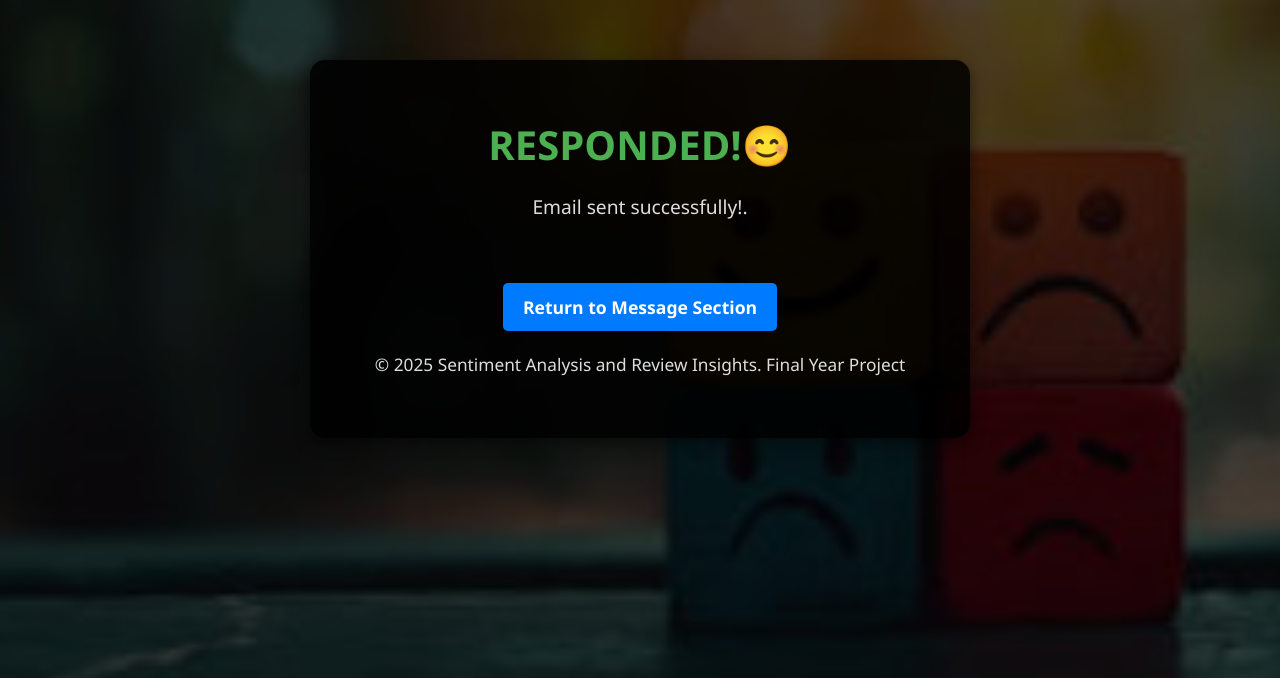
After one commit to dheenarocky/sentiment_feedback_analysis_for_online_reviews, a Flask app: page /email_success in a window 1280 px wide. The commit adds this page. Shown: the top 678 px of the page. Run offline with Flask 2, Linux system fonts and the light colour scheme.

Commit message:
Add email templates for message replies and success notifications; include styling and structure

```diff
--- a/app.py
+++ b/app.py
@@ -10,9 +10,12 @@ import joblib
 from textblob import TextBlob
 import pytz
 from collections import Counter
+import smtplib
 from nltk.corpus import stopwords
 from nltk.tokenize import word_tokenize
 from sklearn.feature_extraction.text import TfidfVectorizer
+from dotenv import load_dotenv
+
 app = Flask(__name__)
 app.secret_key = 'hellomyproject'
 app.config['SQLALCHEMY_DATABASE_URI'] = 'sqlite:///contact_messages.db'
@@ -28,6 +31,7 @@ with app.app_context():
 UPLOAD_FOLDER = 'uploads'
 ALLOWED_EXTENSIONS = {'csv','txt', 'pdf', 'png', 'jpg', 'jpeg', 'gif'}
 app.config['UPLOAD_FOLDER'] = UPLOAD_FOLDER
+load_dotenv()  # Load variables from .env
 
 # Ensure upload folder exists
 if not os.path.exists(UPLOAD_FOLDER):
@@ -230,5 +234,47 @@ def delete_message(message_id):
     flash('Message deleted successfully!✅', 'success')
     return redirect(url_for('view_messages'))
 
+# Email page route
+@app.route('/email', methods=['GET', 'POST'])
+def email_page():
+    recipient = request.args.get('recipient', '')
+
+    if request.method == 'POST':
+        subject = request.form.get('subject')
+        message = request.form.get('message')
+
+        # Send the email
+        try:
+            send_email(recipient, subject, message)
+            print(f"Email sent to {recipient} with subject: '{subject}'")
+            return redirect(url_for('email_success'))
+        except Exception as e:
+            print(f"Error sending email: {e}")
+            return "Failed to send email. Please try again."
+
+    return render_template('email.html', recipient=recipient)
+
+# Function to send email
+def send_email(recipient, subject, body):
+    sender_email = os.getenv("EMAIL")
+    sender_password = os.getenv("EMAIL_PASSWORD")
+    smtp_server = "smtp.gmail.com"
+    smtp_port = 587
+
+    try:
+        with smtplib.SMTP(smtp_server, smtp_port) as server:
+            server.starttls()  # Upgrade to a secure connection
+            server.login(sender_email, sender_password)
+            email_message = f"Subject: {subject}\n\n{body}"
+            server.sendmail(sender_email, recipient, email_message)
+            print(f"Email sent to {recipient}")
+    except Exception as e:
+        print(f"Failed to send email: {e}")
+
+# Email success page route
+@app.route('/email_success', methods=['GET'])
+def email_success():
+    return render_template('email_success.html')
+
 if __name__ == '__main__':
     app.run(debug=True)
--- /dev/null
+++ b/templates/email_success.html
@@ -0,0 +1,125 @@
+<!DOCTYPE html>
+<html lang="en">
+
+<head>
+    <meta charset="UTF-8">
+    <meta name="viewport" content="width=device-width, initial-scale=1.0">
+    <title>Contact Submitted</title>
+    <link rel="stylesheet" href="{{ url_for('static', filename='styles.css') }}">
+    <style>
+        /* General Styling */
+        body {
+            font-family: 'Segoe UI', Arial, sans-serif;
+            margin: 0;
+            padding: 0;
+            background: url("{{ url_for('static', filename='background.jpg') }}") no-repeat center center fixed;
+            background-size: cover;
+            color: #fff;
+            text-align: center;
+        }
+
+        body::before {
+            content: "";
+            background: rgba(0, 0, 0, 0.7);
+            /* Dark overlay */
+            position: fixed;
+            top: 0;
+            left: 0;
+            width: 100%;
+            height: 100%;
+            z-index: -1;
+        }
+
+        .container {
+            max-width: 600px;
+            margin: 60px auto;
+            background: rgba(0, 0, 0, 0.85);
+            padding: 30px;
+            border-radius: 15px;
+            box-shadow: 0 5px 15px rgba(0, 0, 0, 0.5);
+        }
+
+        .content {
+            opacity: 0;
+            transform: translateY(20px);
+            transition: transform 0.5s ease-in-out, opacity 0.5s ease-in-out;
+        }
+
+        .content.visible {
+            opacity: 1;
+            transform: translateY(0);
+        }
+
+        h1 {
+            margin-bottom: 20px;
+            font-size: 2.5em;
+            color: #4CAF50;
+            text-transform: uppercase;
+        }
+
+        p {
+            font-size: 1.2em;
+            line-height: 1.6;
+            margin-bottom: 30px;
+            color: #ddd;
+        }
+
+        .home-button {
+            display: inline-block;
+            background-color: #007BFF;
+            color: #fff;
+            border: none;
+            padding: 12px 20px;
+            font-size: 1.1em;
+            border-radius: 5px;
+            cursor: pointer;
+            text-decoration: none;
+            transition: background-color 0.3s, transform 0.2s;
+        }
+
+        .home-button:hover {
+            background-color: #0056b3;
+            transform: scale(1.05);
+        }
+
+        footer {
+            margin-top: 20px;
+            text-align: center;
+            font-size: 0.9em;
+            color: #ccc;
+        }
+    </style>
+</head>
+
+<body>
+    <div class="container">
+        <div class="content">
+            <h1>Responded!😊</h1>
+            <p>Email sent successfully!.</p>
+            <a href="/view_messages" class="home-button">Return to Message Section</a>
+            <footer>
+                <p>&copy; <span>2025</span> Sentiment Analysis and Review Insights. Final Year Project</p>
+            </footer>
+        </div>
+    </div>
+    <script>
+        document.addEventListener('DOMContentLoaded', function () {
+            const content = document.querySelector('.content');
+
+            const observer = new IntersectionObserver(entries => {
+                entries.forEach(entry => {
+                    if (entry.isIntersecting) {
+                        entry.target.classList.add('visible');
+                        observer.unobserve(entry.target);
+                    }
+                });
+            }, {
+                threshold: 0.1
+            });
+
+            observer.observe(content);
+        });
+    </script>
+</body>
+
+</html>
```
Also changed, not shown: templates/email.html (added, +114 -0 lines), templates/view_messages.html (+20 -0 lines), instance/contact_messages.db, static/negative_wordcloud.png, static/neutral_wordcloud.png, static/positive_wordcloud.png, static/sentiment_bar_chart.png, static/sentiment_pie_chart.png, static/sentiment_scores_chart.png, 1 other file.
